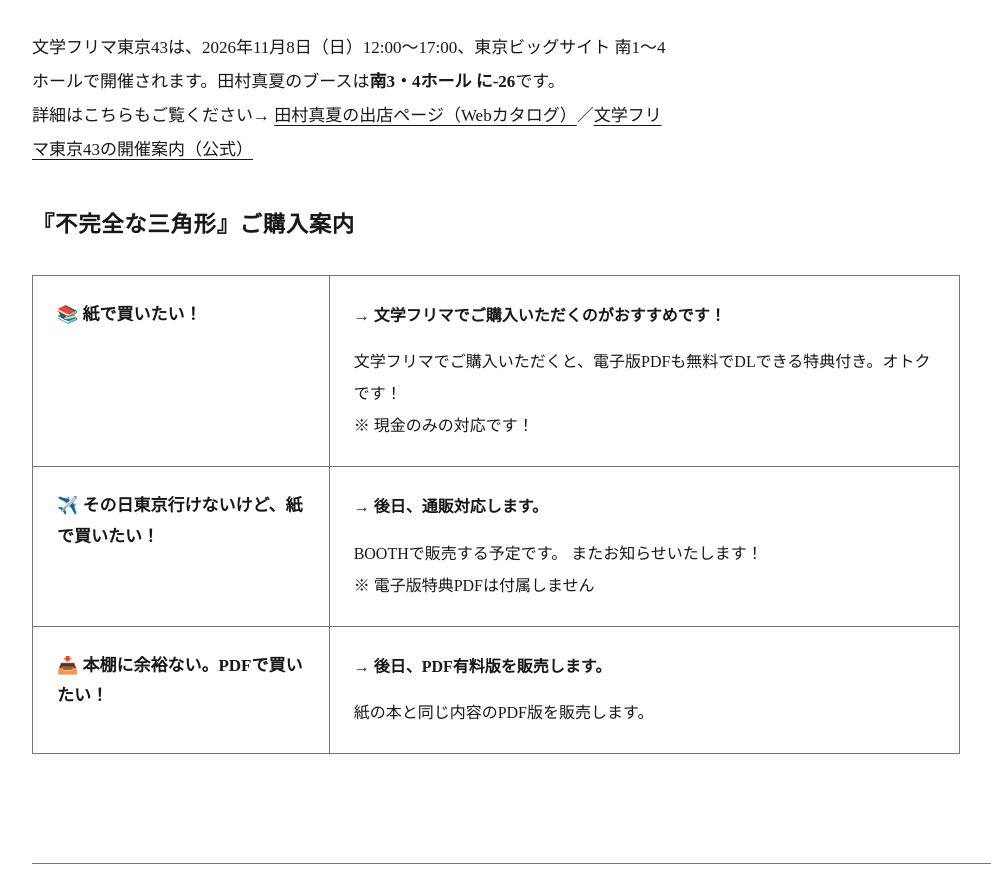
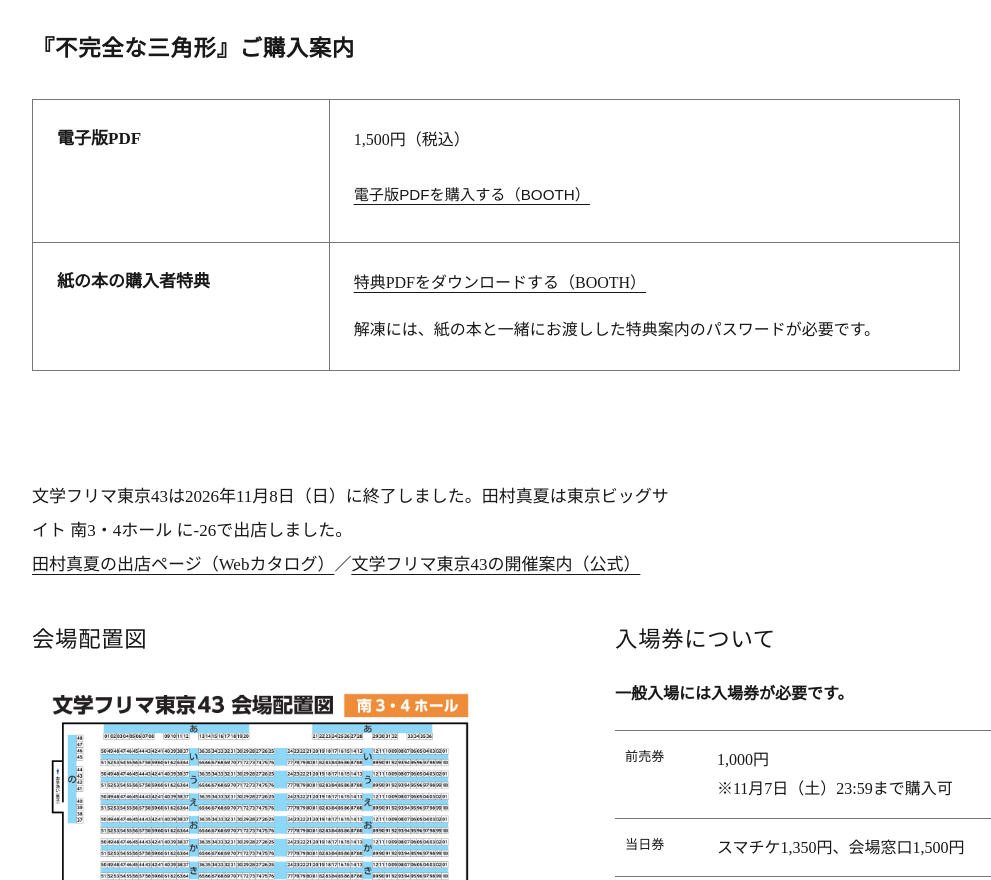
Before and after one commit to tamuramanatsu/website, a plain HTML site: page bunfuri_tokyo43/index.html in a window 1280 px wide. Shown: the part 3154-4034 px from the top of the page, without its empty margins (18-1009 px from the left). Drawn offline with Linux system fonts and the light colour scheme.

Commit message:
Add BOOTH purchase links after Bunfree Tokyo 43

```diff
--- a/bunfuri_tokyo43/index.html
+++ b/bunfuri_tokyo43/index.html
@@ -65,7 +65,7 @@
           <tr><th scope="row">著者</th><td>田村真夏</td></tr>
           <tr><th scope="row">判型</th><td>B6判</td></tr>
           <tr><th scope="row">ページ数</th><td>本文122ページ</td></tr>
-          <tr><th scope="row">価格</th><td>1,500円（紙・電子版共通）</td></tr>
+          <tr><th scope="row">電子版PDF</th><td>1,500円</td></tr>
         </tbody></table>
         <p class="event-link"><a href="#buy">購入・頒布について</a></p>
         <section class="sample" id="sample" aria-labelledby="sample-title">
@@ -78,36 +78,29 @@
   <section class="section shell" id="buy" aria-labelledby="venue-title">
     <span id="venue" class="venue-anchor" aria-hidden="true"></span>
     <h2 id="venue-title">購入・頒布と会場ガイド</h2>
-    <p class="section-intro">文学フリマ東京43は、2026年11月8日（日）12:00〜17:00、東京ビッグサイト 南1〜4ホールで開催されます。田村真夏のブースは<strong>南3・4ホール に-26</strong>です。<br>
-      詳細はこちらもご覧ください→ <a href="https://c.bunfree.net/c/tokyo43/61812">田村真夏の出店ページ（Webカタログ）</a>／<a href="https://bunfree.net/event/tokyo43/">文学フリマ東京43の開催案内（公式）</a></p>
     <div class="venue-sales purchase-guide">
       <h3 id="purchase-guide-title">『不完全な三角形』ご購入案内</h3>
       <table class="purchase-table" aria-labelledby="purchase-guide-title">
         <tbody>
           <tr>
-            <th scope="row"><span>📚 紙で買いたい！</span></th>
+            <th scope="row"><span>電子版PDF</span></th>
             <td>
-        <p>→ <strong>文学フリマでご購入いただくのがおすすめです！</strong></p>
-        <p>文学フリマでご購入いただくと、電子版PDFも無料でDLできる特典付き。オトクです！<br>※ 現金のみの対応です！</p>
+              <p>1,500円（税込）</p>
+              <p><a class="read-link" href="https://tamuramanatsu.booth.pm/items/9100246">電子版PDFを購入する（BOOTH）</a></p>
             </td>
           </tr>
           <tr>
-            <th scope="row"><span>✈️ その日東京行けないけど、紙で買いたい！</span></th>
+            <th scope="row"><span>紙の本の購入者特典</span></th>
             <td>
-        <p>→ <strong>後日、通販対応します。</strong></p>
-        <p>BOOTHで販売する予定です。 またお知らせいたします！<br>※ 電子版特典PDFは付属しません</p>
-            </td>
-          </tr>
-          <tr>
-            <th scope="row"><span>📥 本棚に余裕ない。PDFで買いたい！</span></th>
-            <td>
-        <p>→ <strong>後日、PDF有料版を販売します。</strong></p>
-        <p>紙の本と同じ内容のPDF版を販売します。</p>
+              <p><a href="https://tamuramanatsu.booth.pm/items/8981570">特典PDFをダウンロードする（BOOTH）</a></p>
+              <p>解凍には、紙の本と一緒にお渡しした特典案内のパスワードが必要です。</p>
             </td>
           </tr>
         </tbody>
       </table>
     </div>
+    <p class="section-intro">文学フリマ東京43は2026年11月8日（日）に終了しました。田村真夏は東京ビッグサイト 南3・4ホール に-26で出店しました。<br>
+      <a href="https://c.bunfree.net/c/tokyo43/61812">田村真夏の出店ページ（Webカタログ）</a>／<a href="https://bunfree.net/event/tokyo43/">文学フリマ東京43の開催案内（公式）</a></p>
     <div class="venue-layout">
       <div>
         <h3>会場配置図</h3>
```
Also changed, not shown: book.html (+6 -8 lines).
